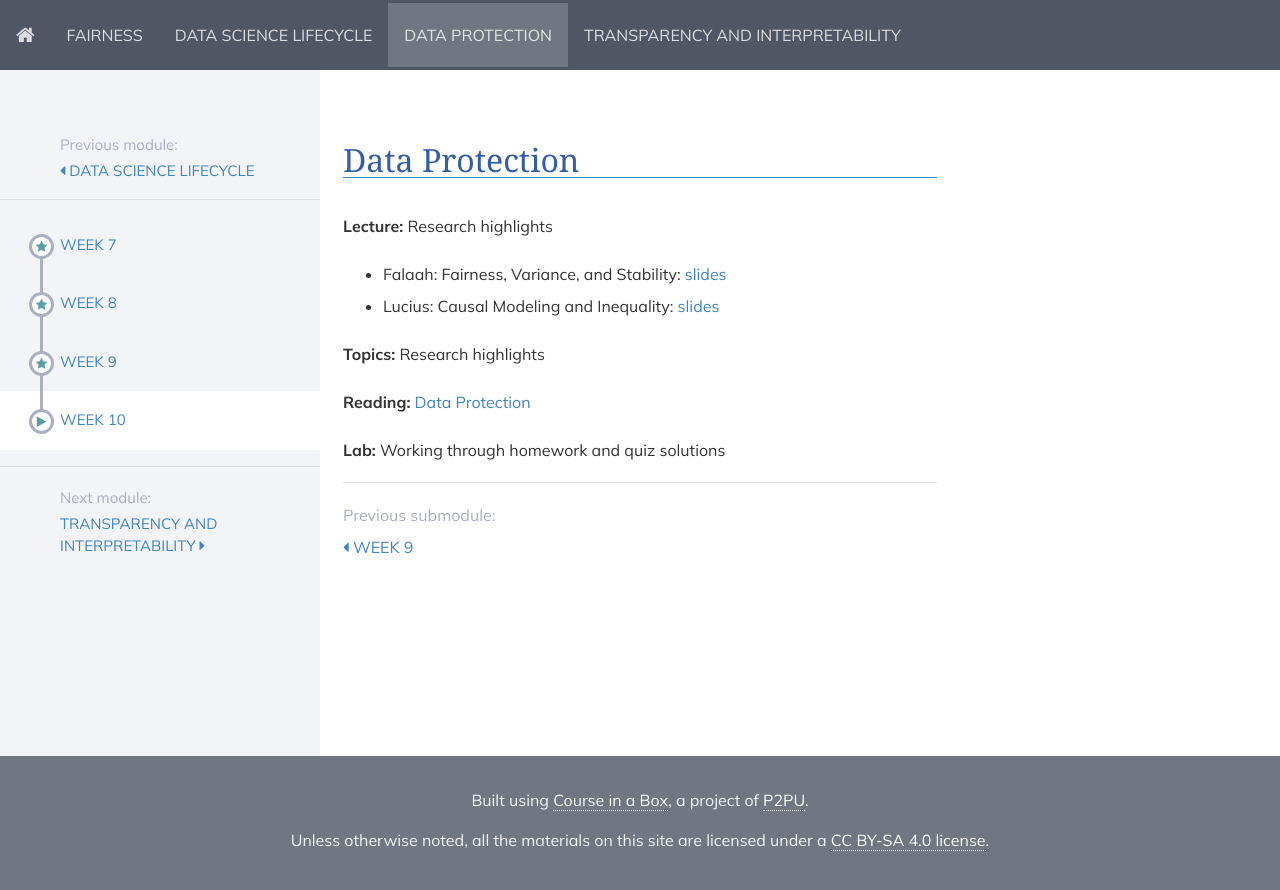
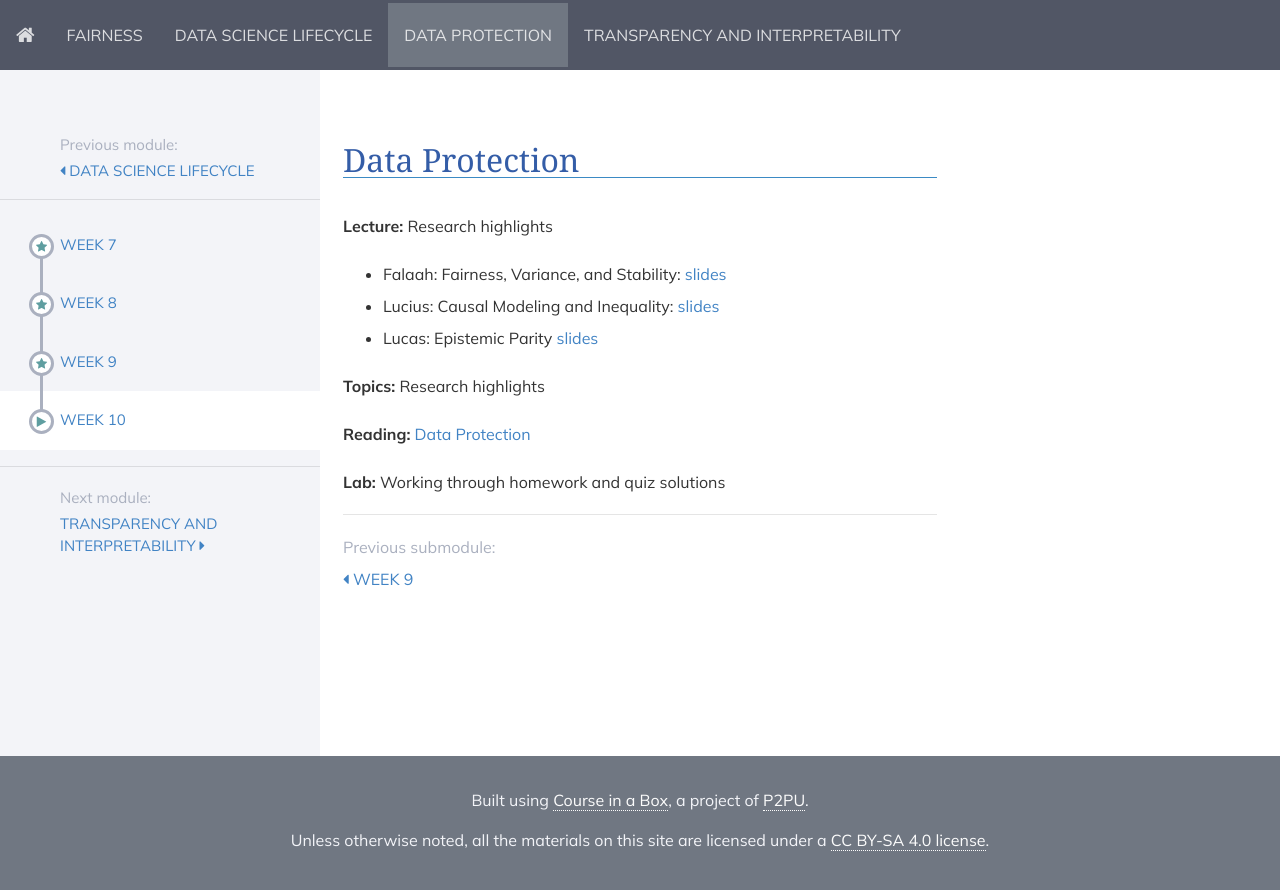
Before and after one commit to DataResponsibly/rds24, a Jekyll site: the page built from modules/data_protection/_posts/2000-01-04-week10.md, in a window 1280 px wide. Shown: the top 890 px of the page. Built offline with Jekyll 4.4.1, drawn with Linux system fonts in a browser that asks for light colours; nearby versions of some CDN libraries.

Commit message:
add lucas slides

```diff
--- a/modules/data_protection/_posts/2000-01-04-week10.md
+++ b/modules/data_protection/_posts/2000-01-04-week10.md
@@ -8,7 +8,7 @@ title: Week 10
 
 * Falaah: Fairness, Variance, and Stability: [slides](../../../assets/falaah_rds23.pdf)
 * Lucius: Causal Modeling and Inequality: [slides](../../../assets/lbynum_rds23_research_overview.pdf)
-<!-- * Lucas: []() -->
+* Lucas: Epistemic Parity [slides](../../../assets/slides_synrd_rds.pdf)
 
 **Topics:** Research highlights
 
```
